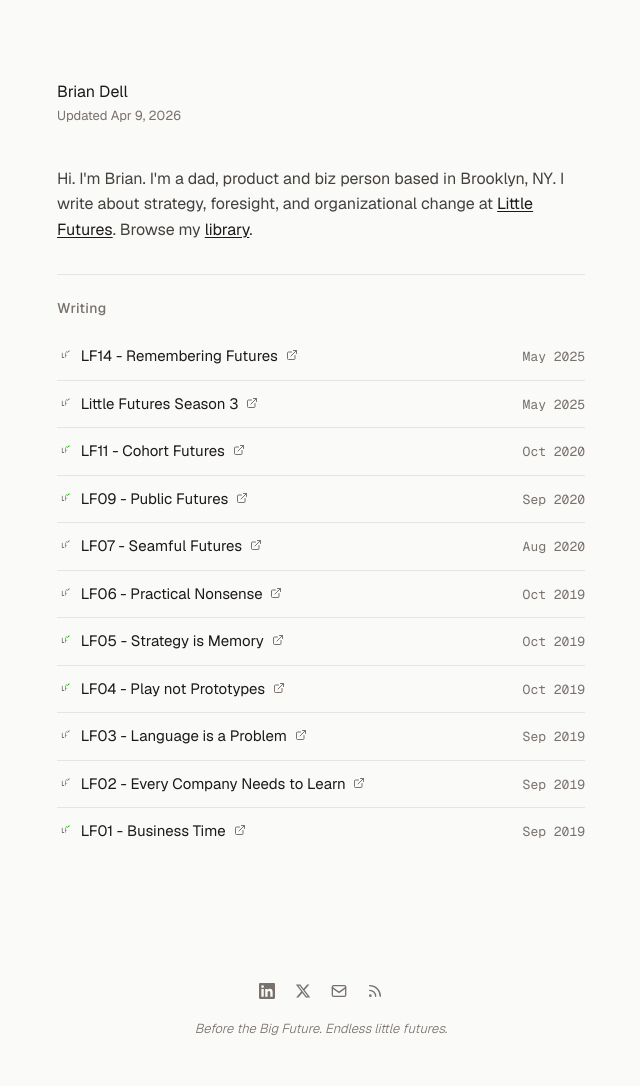
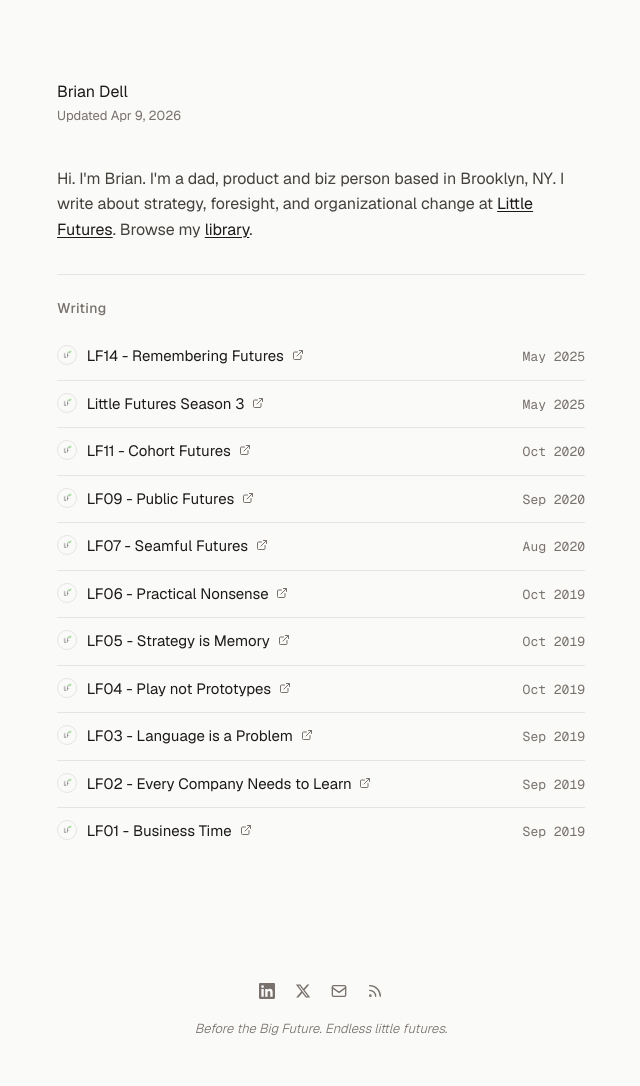
Before and after one commit to itsbdell/itsbdell.github.io, a Jekyll site: the page built from index.md, in a window 1280 px wide. Shown: the whole page, without its empty margins (319-959 px from the left). Built offline with Jekyll 4.4.1, drawn with Linux system fonts in a browser that asks for light colours.

Commit message:
Make item icons larger with circular border
Co-Authored-By: Claude Opus 4.6 (1M context) <noreply@anthropic.com>

```diff
--- a/_sass/_main.scss
+++ b/_sass/_main.scss
@@ -246,11 +246,15 @@ hr {
 
 // Item icon (e.g. LF logo)
 .item-icon {
-  width: 16px;
-  height: 16px;
+  width: 20px;
+  height: 20px;
   object-fit: contain;
-  vertical-align: -2px;
-  margin-right: 0.25rem;
+  vertical-align: -4px;
+  margin-right: 0.375rem;
+  border-radius: 50%;
+  border: 1px solid var(--border-color);
+  padding: 2px;
+  background: var(--bg-primary);
 }
 
 // External link icon
```
